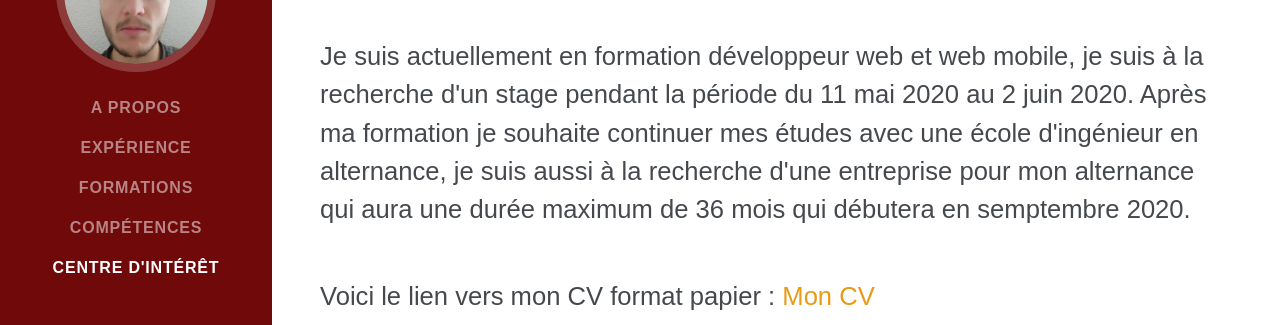
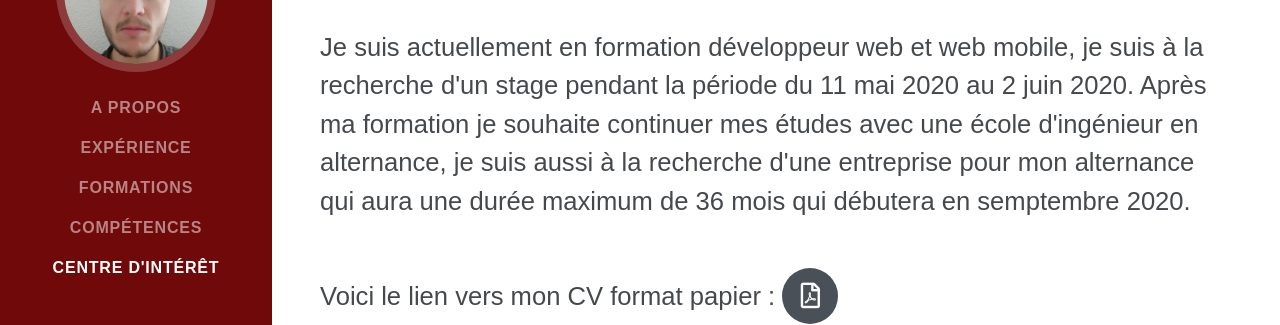
Before and after one commit to blardtony/blardtony.github.io, a plain HTML site: page index.html in a window 1280 px wide. Shown: the part 304-629 px from the top of the page. Drawn offline with nearby package versions, Linux system fonts and the light colour scheme; a web font is replaced by a local one.

Commit message:
Rajouter lien pdf

```diff
--- a/index.html
+++ b/index.html
@@ -68,7 +68,9 @@
             <a href="mailto:tonyblard55@email.com">   tonyblard55@email.com</a>
           </div>
           <p class="lead mb-5" id="ecriture">Je suis actuellement en formation développeur web et web mobile, je suis à la recherche d'un stage pendant la période du 11 mai 2020 au 2 juin 2020. Après ma formation je souhaite continuer mes études avec une école d'ingénieur en alternance, je suis aussi à la recherche d'une entreprise pour mon alternance qui aura une durée maximum de 36 mois qui débutera en semptembre 2020.</p>
-          <p id="ecriture">Voici le lien vers mon CV format papier : <a href="#" id="ecriture">Mon CV</a> </p>
+          <div class="social-icons">
+            <p id="ecriture">Voici le lien vers mon CV format papier : <a href="#" id="ecriture"> <i class="far fa-file-pdf"></i> </a></p>
+          </div>
           <div class="social-icons">
             <a href="https://www.linkedin.com/in/tony-blard-1483a1168/"  data-toggle="tooltip" data-placement="bottom" title="Linkedin" aria-label="Lien vers mon Linkedin">
               <i class="fab fa-linkedin-in"></i>
```
